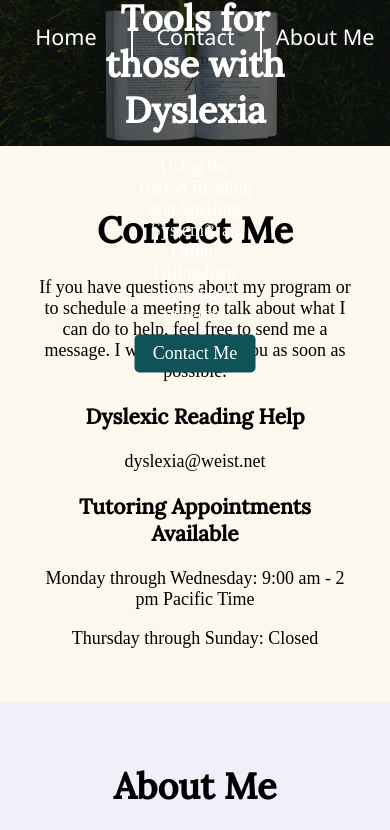
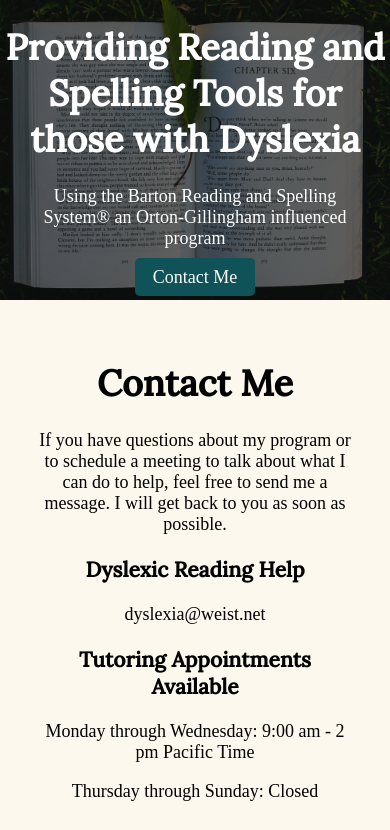
Before and after one commit to nullparrot/barton, a plain HTML site: page index.html in a window 390 px wide. Shown: the top 830 px of the page. Drawn offline with nearby package versions, Linux system fonts and the light colour scheme.

Commit message:
css mobile optimize

```diff
--- a/style.css
+++ b/style.css
@@ -147,3 +147,30 @@ nav a:hover {
   padding: 2em 10%;
   margin: 0 auto;
 }
+
+@media screen and (max-width: 550px) {
+  /* beginning of media query */
+      nav{
+        visibility: hidden;
+      }
+      .banner img{
+        object-fit: cover;
+        height: 300px;
+        width: 100%;
+      }
+      .banner-text {
+        position: absolute;
+        width: 100%;
+        top: 0px;
+        left: auto;
+        transform: none;
+      }
+
+      .banner-text p{
+        width: 90%;
+      }
+
+
+
+  /* end of media query */
+  }
```
